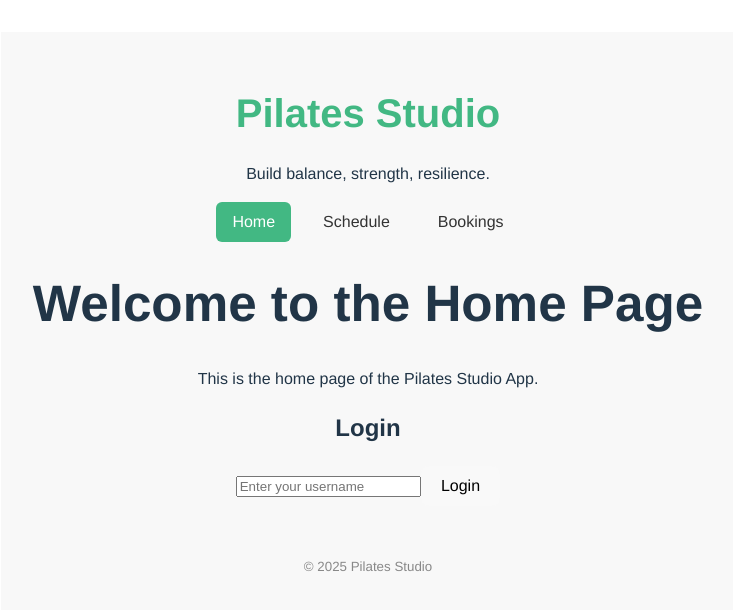
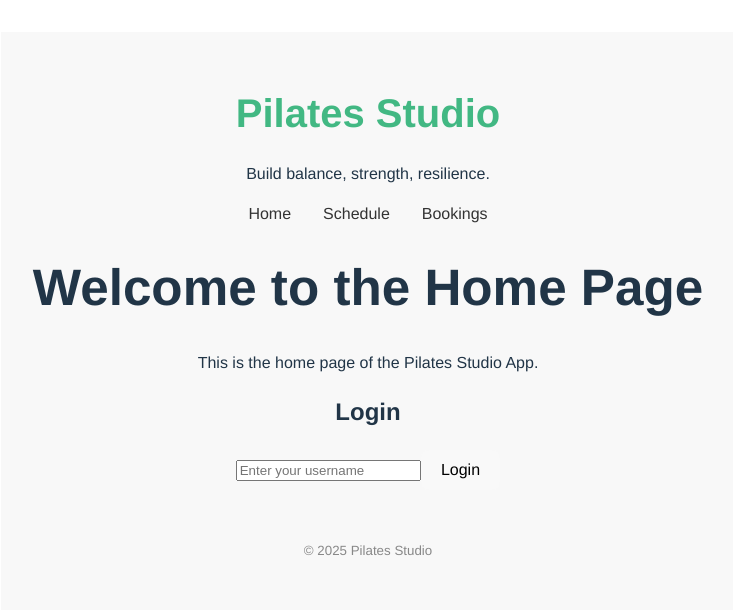
Before and after one commit to deliapater/Pilates-Studio-App, a Vue app: page / in a window 1280 px wide. Shown: the top 610 px of the page, without its empty margins (272-1005 px from the left). Built offline with nearby package versions, Linux system fonts and the light colour scheme.

Commit message:
adds logout logic

```diff
--- /dev/null
+++ b/src/components/Logout.vue
@@ -0,0 +1,13 @@
+<template>
+    <button @click="logout" class="px-4 py-2 rounded bg-red-500 text-white hover:bg-red-600">Logout</button>
+</template>
+<script setup>
+import { useRouter } from 'vue-router'
+
+const router = useRouter()
+
+const logout = () => {
+    localStorage.removeItem('currentUser')
+    router.push('/login')
+}
+</script>
--- a/src/components/NavBar.vue
+++ b/src/components/NavBar.vue
@@ -1,13 +1,29 @@
 <template>
-    <nav>
-        <router-link to="/">Home</router-link>
-        <router-link to="/schedule">Schedule</router-link>
-        <router-link to="/bookings">Bookings</router-link>
+    <nav class="flex justify-between items-center p-4 bg-gray-100 rounded mb-4">
+        <div class="flex space-x-4 items-center">
+            <router-link to="/" class="px-4 py-2 rounded hover:bg-green-100"
+                active-class="bg-green-200 font-bold">Home</router-link>
+            <router-link to="/schedule" class="px-4 py-2 rounded hover:bg-green-100"
+                active-class="bg-green-200 font-bold">Schedule</router-link>
+            <router-link to="/bookings"
+                class="px-4 py-2 rounded bg-green-600 text-white hover:bg-green-700">Bookings</router-link>
+        </div>
+        <div v-if="currentUser" class="flex items-center space-x-2">
+            <Logout />
+        </div>
     </nav>
 </template>
 
 <script setup>
 import { RouterLink } from 'vue-router';
+import Logout from './Logout.vue';
+import { ref, onMounted } from 'vue'
+
+const currentUser = ref('')
+
+onMounted(() => {
+    currentUser.value = localStorage.getItem('currentUser') || ''
+})
 </script>
 
 <style scoped>
```
